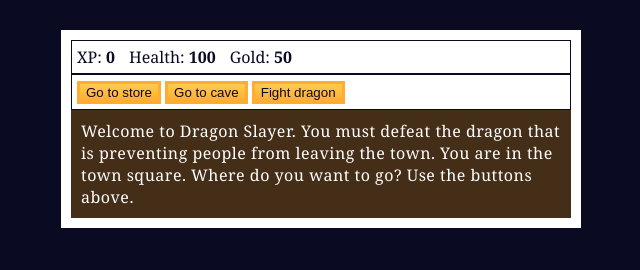
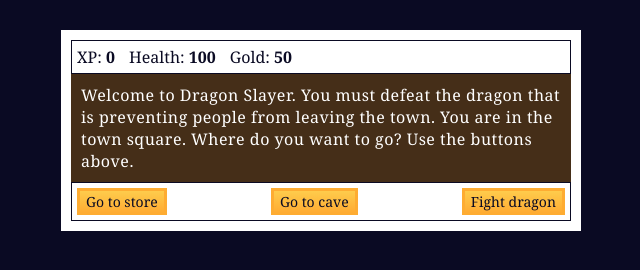
Before and after one commit to denelson98/dragon-slayer, a plain HTML site: page index.html in a window 1280 px wide. Shown: the whole page, without its empty margins (319-959 px from the left). Drawn offline with Linux system fonts and the light colour scheme.

Commit message:
Renamed images, script.js: added to-do actions; style.css: set up for layout improvements; index.html: changed button positions

```diff
--- a/index.html
+++ b/index.html
@@ -13,11 +13,6 @@
         <span class="stat">Health: <strong><span id="healthText">100</span></strong></span>
         <span class="stat">Gold: <strong><span id="goldText">50</span></strong></span>
       </div>
-      <div id="controls">
-        <button id="button1">Go to store</button>
-        <button id="button2">Go to cave</button>
-        <button id="button3">Fight dragon</button>
-      </div>
       <div id="monsterStats">
         <span class="stat">Monster Name: <strong><span id="monsterName"></span></strong></span>
         <span class="stat">Health: <strong><span id="monsterHealth"></span></strong></span>
@@ -25,6 +20,11 @@
       <div id="text">
         Welcome to Dragon Slayer. You must defeat the dragon that is preventing people from leaving the town. You are in the town square. Where do you want to go? Use the buttons above.
       </div>
+      <div id="controls">
+        <button id="button1">Go to store</button>
+        <button id="button2">Go to cave</button>
+        <button id="button3">Fight dragon</button>
+      </div>
     </div>
   </body>
 </html>
--- a/script.js
+++ b/script.js
@@ -47,6 +47,7 @@ const monsters = [
   }
 ];
 
+// TO-DO: alter orderings of obj properties' values to align with images
 const locations = [
   {
     name: "town square",
@@ -98,11 +99,6 @@ const locations = [
   }
 ];
 
-// initialize buttons
-button1.onclick = goStore;
-button2.onclick = goCave;
-button3.onclick = fightDragon;
-
 function update(location) {
   monsterStats.style.display = "none";
   button1.innerText = location["button text"][0];
@@ -112,6 +108,7 @@ function update(location) {
   button2.onclick = location["button functions"][1];
   button3.onclick = location["button functions"][2];
   text.innerText = location.text;
+  // TO-DO: add switch cases to call images
 }
 
 function goTown() {
@@ -296,3 +293,7 @@ function pick(guess) {
     }
   }
 }
+
+button1.onclick = goStore;
+button2.onclick = goCave;
+button3.onclick = fightDragon;
--- a/style.css
+++ b/style.css
@@ -1,6 +1,13 @@
+* {
+  font-family:Georgia, 'Times New Roman', Times, serif;
+}
+
+:root{
+  --button-size: 14px;
+}
+
 body {
     background-color: #0a0a23;
-    font-family:Georgia, 'Times New Roman', Times, serif;
   }
 
   #text {
@@ -26,6 +33,11 @@ body {
     color: #0a0a23;
   }
 
+  #controls{
+    display: flex;
+    justify-content: space-between;
+  }
+
   #monsterStats {
     display: none;
     border: 1px solid #0a0a23;
@@ -44,4 +56,5 @@ body {
     background-color: #feac32;
     background-image: linear-gradient(#fecc4c, #ffac33);
     border: 3px solid #feac32;
+    font-size: var(--button-size)
   }
```
Also changed, not shown: images/dragon16x16.png (renamed from images/myfavicon-16x16.png), images/dragon32x32.png (renamed from images/myfavicon-32x32.png).
